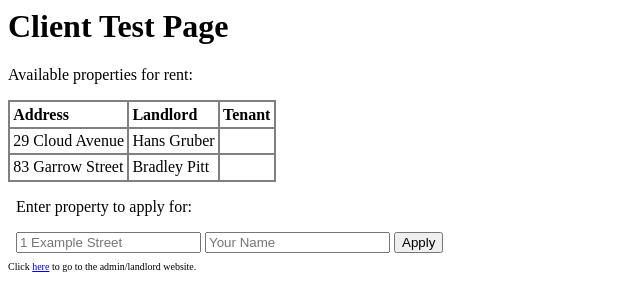
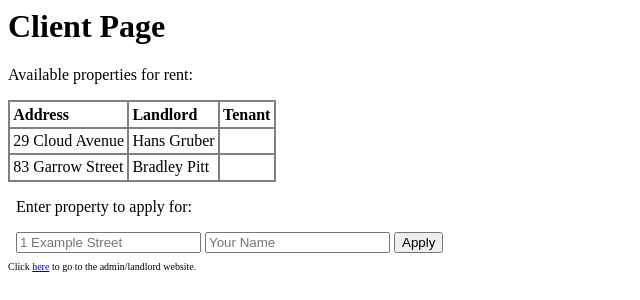
Before and after one commit to kurtwedding/COSC349Assignment1, a PHP site: page / in a window 1280 px wide. Shown: the top 300 px of the page, without its empty margins (0-640 px from the left). Run offline with PHP 8.4, Linux system fonts and the light colour scheme; data comes from the database, SQL or seed files in the repository.

Commit message:
Final Touchups

```diff
--- a/www/client/index.php
+++ b/www/client/index.php
@@ -19,7 +19,7 @@
         </style>
     </head>
     <body>
-        <h1>Client Test Page</h1>
+        <h1>Client Page</h1>
         <p>
             Available properties for rent:
         </p>
--- a/www/landlord/index.php
+++ b/www/landlord/index.php
@@ -18,7 +18,7 @@
         </style>
     </head>
     <body>
-        <h1>Landlord Server</h1>
+        <h1>Landlord Page</h1>
         <p>All currently registered properties, their landlords, and their tenants are listed below.</p>
         <table border=1>
             <tr><th>Address</th><th>Landlord</th><th>Tenant</th></tr>
```
